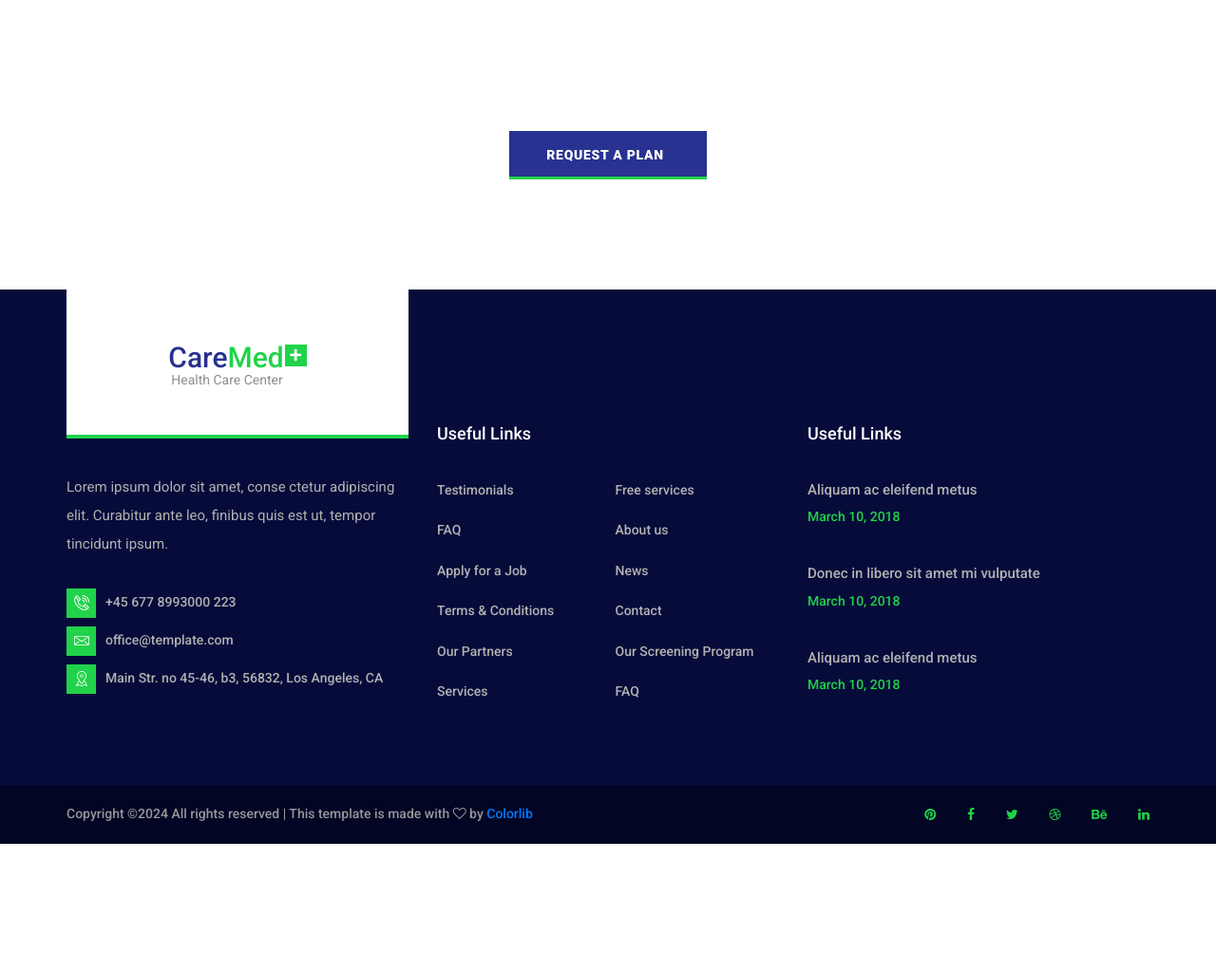
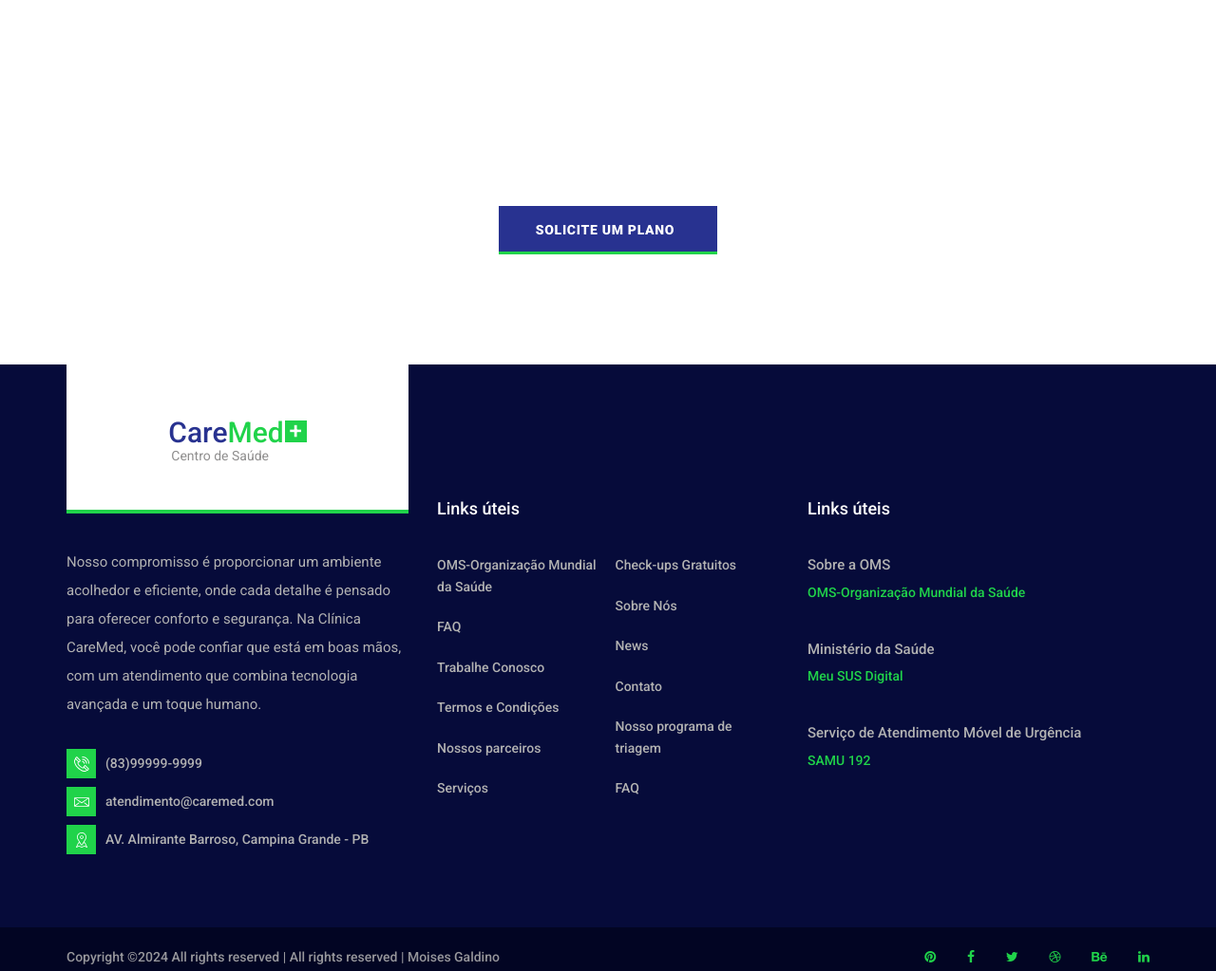
Before and after one commit to moisesgaldino25/Caremed, a plain HTML site: page services.html in a window 1280 px wide. Shown: the part 3073-4096 px from the top of the page at 95% size. Before the commit the page ends 3962 px from the top, so only its background shows below. Drawn offline with Linux system fonts and the light colour scheme.

```diff
--- a/services.html
+++ b/services.html
@@ -266,9 +266,9 @@
 						<div class="feature">
 							<div class="feature_image"><img src="images/features_3.jpg" alt=""></div>
 							<div class="feature_content">
-								<div class="section_title"><h2>Amazing technology</h2></div>
+								<div class="section_title"><h2>Tecnologia incrível</h2></div>
 								<div class="feature_text">
-									<p>Lorem ipsum dolor sit amet, consectetur adipiscing elit. Curabitur ante leo, finibus quis est ut, tempor tincidunt ipsum. Nam consequat semp er solli citudin. Aliquam nec dapibus massa.</p>
+									<p>Trabalhamos com os equipamentos mais modernos do mercado. Trazendo uma melhor analise e resultados de crdibilidade.</p>
 								</div>
 							</div>
 						</div>
@@ -293,11 +293,13 @@
 				<!-- Text Section Content -->
 				<div class="col-lg-7">
 					<div class="text_section_content">
-						<div class="section_title"><h2>A great medical team to help your needs</h2></div>
+						<div class="section_title"><h2>Uma ótima equipe médica para atender às suas necessidades</h2></div>
 						<div class="text_section_text">
-							<p>Lorem ipsum dolor sit amet, consectetur adipiscing elit. Curabitur ante leo, finibus quis est ut, tempor tincidunt ipsum. Nam consequat semper sollicitudin. Aliquam nec dapibus massa. Pellen tesque in luctus ex. Praesent luctus erat sit amet tortor aliquam bibendum. Nulla ut molestie augue, scelerisque consectetur quam. Dolor sit amet, consectetur adipiscing elit. Cura bitur ante leo, finibus quis est ut, tempor tincidunt ipsum. Nam consequat semper sollicitudin.</p>
+							<p>Na nossa clínica, você encontra uma equipe médica altamente qualificada e dedicada a oferecer o melhor atendimento
+							possível. Contamos com profissionais experientes em diversas especialidades, prontos para cuidar da sua saúde com
+							atenção e competência.</p>
 						</div>
-						<div class="button text_section_button"><a href="#">read more</a></div>
+						<div class="button text_section_button"><a href="#">leia mais</a></div>
 					</div>
 				</div>
 			</div>
@@ -312,9 +314,10 @@
 			<div class="row">
 				<div class="col">
 					<div class="cta_content text-center">
-						<h2>Need a personal health plan?</h2>
-						<p>Duis massa massa, mollis vel ullamcorper quis, finibus et urna. Aliquam ac eleifend metus. Ut sollicitudin risus ex</p>
-						<div class="button cta_button"><a href="#">request a plan</a></div>
+						<h2>Precisa de um plano de saúde pessoal?</h2>
+						<p>Ter um plano de saúde pode ser vantajoso para a saúde, pois oferece segurança em caso de emergência, atendimento mais
+						rápido e eficiente, e a possibilidade de acompanhar doenças crônicas.</p>
+						<div class="button cta_button"><a href="#">solicite um plano</a></div>
 					</div>
 				</div>
 			</div>
@@ -338,17 +341,19 @@
 											<div class="logo_text">Care<span>Med</span></div>
 											<div class="logo_box">+</div>
 										</div>
-										<div class="logo_sub">Health Care Center</div>
+										<div class="logo_sub">Centro de Saúde</div>
 									</div>
 								</a>
 							</div>
 							<div class="footer_about_text">
-								<p>Lorem ipsum dolor sit amet, conse ctetur adipiscing elit. Curabitur ante leo, finibus quis est ut, tempor tincidunt ipsum.</p>
+								<p>Nosso compromisso é proporcionar um ambiente acolhedor e eficiente, onde cada detalhe é pensado para oferecer conforto e
+								segurança. Na Clínica CareMed, você pode confiar que está em boas mãos, com um atendimento que combina tecnologia
+								avançada e um toque humano.</p>
 							</div>
 							<ul class="footer_about_list">
-								<li><div class="footer_about_icon"><img src="images/phone-call.svg" alt=""></div><span>+45 677 8993000 223</span></li>
-								<li><div class="footer_about_icon"><img src="images/envelope.svg" alt=""></div><span>office@template.com</span></li>
-								<li><div class="footer_about_icon"><img src="images/placeholder.svg" alt=""></div><span>Main Str. no 45-46, b3, 56832, Los Angeles, CA</span></li>
+								<li><div class="footer_about_icon"><img src="images/phone-call.svg" alt=""></div><span>(83)99999-9999</span></li>
+								<li><div class="footer_about_icon"><img src="images/envelope.svg" alt=""></div><span>atendimento@caremed.com</span></li>
+								<li><div class="footer_about_icon"><img src="images/placeholder.svg" alt=""></div><span>AV. Almirante Barroso, Campina Grande - PB</span></li>
 							</ul>
 						</div>
 					</div>
@@ -356,19 +361,19 @@
 					<!-- Footer - Links -->
 					<div class="col-lg-4 footer_col">
 						<div class="footer_links footer_column">
-							<div class="footer_title">Useful Links</div>
+							<div class="footer_title">Links úteis</div>
 							<ul>
-								<li><a href="#">Testimonials</a></li>
+								<li><a href="https://www.who.int/pt/about">OMS-Organização Mundial da Saúde</a></li>
 								<li><a href="#">FAQ</a></li>
-								<li><a href="#">Apply for a Job</a></li>
-								<li><a href="#">Terms & Conditions</a></li>
-								<li><a href="#">Our Partners</a></li>
-								<li><a href="#">Services</a></li>
-								<li><a href="#">Free services</a></li>
-								<li><a href="#">About us</a></li>
+								<li><a href="#">Trabalhe Conosco</a></li>
+								<li><a href="#">Termos e Condições</a></li>
+								<li><a href="#">Nossos parceiros</a></li>
+								<li><a href="#">Serviços</a></li>
+								<li><a href="#">Check-ups Gratuitos</a></li>
+								<li><a href="#">Sobre Nós</a></li>
 								<li><a href="#">News</a></li>
-								<li><a href="#">Contact</a></li>
-								<li><a href="#">Our Screening Program</a></li>
+								<li><a href="#">Contato</a></li>
+								<li><a href="#">Nosso programa de triagem</a></li>
 								<li><a href="#">FAQ</a></li>
 							</ul>
 						</div>
@@ -377,19 +382,19 @@
 					<!-- Footer - News -->
 					<div class="col-lg-4 footer_col">
 						<div class="footer_news footer_column">
-							<div class="footer_title">Useful Links</div>
+							<div class="footer_title">Links úteis</div>
 							<ul>
 								<li>
-									<div class="footer_news_title"><a href="news.html">Aliquam ac eleifend metus</a></div>
-									<div class="footer_news_date">March 10, 2018</div>
+									<div class="footer_news_title"><a href="https://www.who.int/pt/about">Sobre a OMS</a></div>
+									<div class="footer_news_date">OMS-Organização Mundial da Saúde</div>
 								</li>
 								<li>
-									<div class="footer_news_title"><a href="news.html">Donec in libero sit amet mi vulputate</a></div>
-									<div class="footer_news_date">March 10, 2018</div>
+									<div class="footer_news_title"><a href="https://www.gov.br/saude/pt-br/composicao/seidigi/meususdigital">Ministério da Saúde</a></div>
+									<div class="footer_news_date">Meu SUS Digital</div>
 								</li>
 								<li>
-									<div class="footer_news_title"><a href="news.html">Aliquam ac eleifend metus</a></div>
-									<div class="footer_news_date">March 10, 2018</div>
+									<div class="footer_news_title"><a href="https://www.gov.br/saude/pt-br/assuntos/saude-de-a-a-z/s/samu-192">Serviço de Atendimento Móvel de Urgência</a></div>
+									<div class="footer_news_date">SAMU 192</div>
 								</li>
 							</ul>
 						</div>
@@ -403,7 +408,7 @@
 					<div class="col">
 						<div class="copyright_content d-flex flex-lg-row flex-column align-items-lg-center justify-content-start">
 							<div class="cr"><!-- Link back to Colorlib can't be removed. Template is licensed under CC BY 3.0. -->
-Copyright &copy;<script>document.write(new Date().getFullYear());</script> All rights reserved | This template is made with <i class="fa fa-heart-o" aria-hidden="true"></i> by <a href="https://colorlib.com" target="_blank">Colorlib</a>
+Copyright &copy;<script>document.write(new Date().getFullYear());</script> All rights reserved | All rights reserved | Moises Galdino</a>
 <!-- Link back to Colorlib can't be removed. Template is licensed under CC BY 3.0. --></div>
 							<div class="footer_social ml-lg-auto">
 								<ul>
```
Also changed, not shown: index.html (+1 -1 lines).
